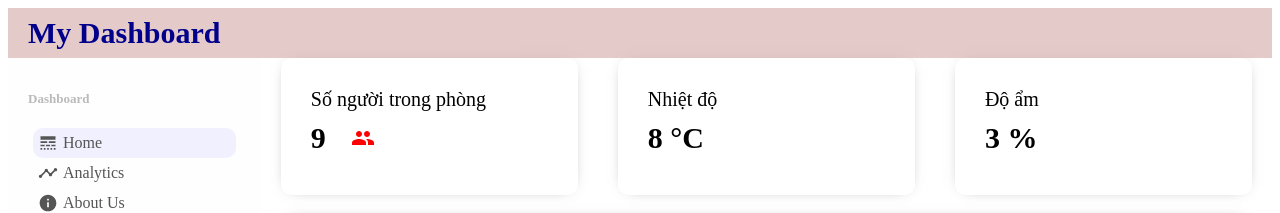
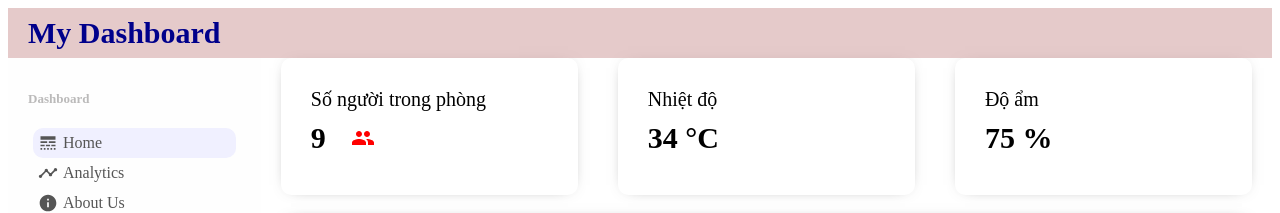
Before and after one commit to svnguyenvannam/iot-app, a React (Create React App) app: page / in a window 1280 px wide. Shown: the top 213 px of the page. Built offline with nearby package versions, Linux system fonts and the light colour scheme.

Commit message:
random nhiet do

```diff
--- a/src/components/featuredInfo/FeaturedInfo.jsx
+++ b/src/components/featuredInfo/FeaturedInfo.jsx
@@ -29,8 +29,8 @@ const useAudio = url => {
 export default function FeaturedInfo() {
     const [info, setInfo] = useState({
         person: Math.floor(Math.random() * 15) + 2,
-        humidity: Math.floor(Math.random() * 15) + 2,
-        temperature: Math.floor(Math.random() * 15) + 2
+        humidity: Math.floor(Math.random() * (95 - 73)) + 73,
+        temperature: Math.floor(Math.random() * 12) + 30
     })
     const [playing, toggle] = useAudio("https://file01.fpt.ai/text2speech-v5/short/2022-02-25/bb35dcc541c81e6cb36f6c214b609823.mp3");
     // useEffect(() => {
```
